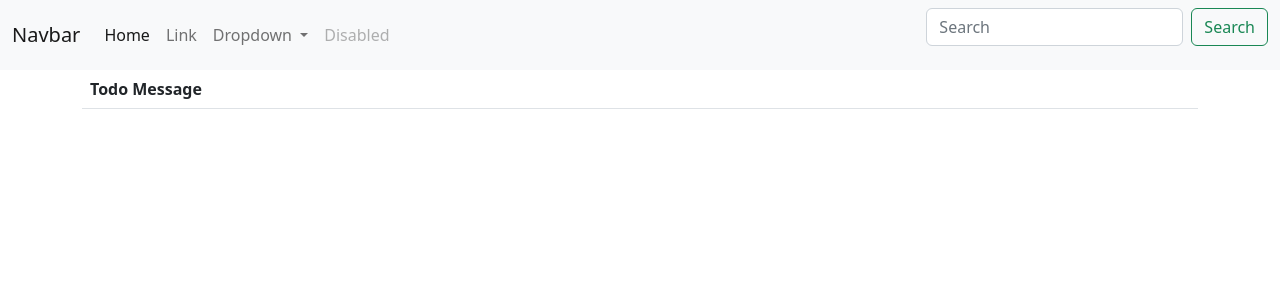
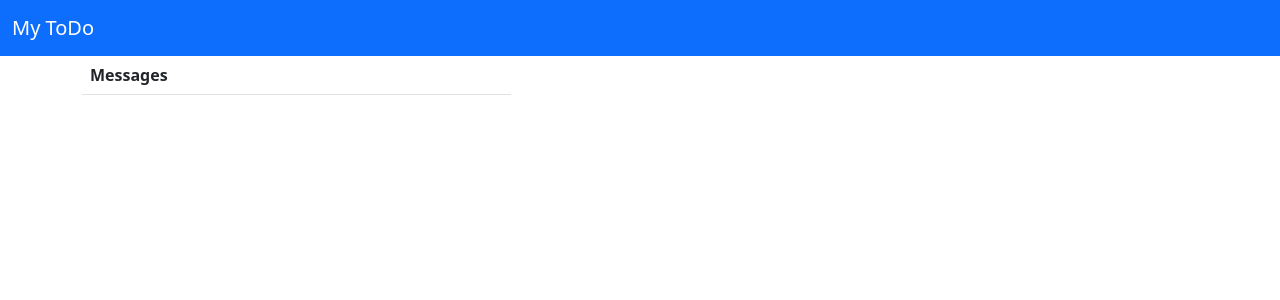
Before and after one commit to l-vamsi-krishna/todo, a Flask app: page / in a window 1280 px wide. Shown: the top 300 px of the page. Run offline with Flask 2, Linux system fonts and the light colour scheme; lists and menus that the app fills with data are empty.

Commit message:
updated UI

```diff
--- a/todo/web/app.py
+++ b/todo/web/app.py
@@ -4,14 +4,10 @@ from flask import Flask, render_template
 app = Flask(__name__)
 list_of_todos = database.retrive_todo()
 
-messages = []
-for todo in list_of_todos:
-    messages.append(todo.msg)
-
 
 @app.route("/")
 def home():
-    return render_template('index.html', title='Home', data=messages)
+    return render_template('index.html', title='Home', data=list_of_todos)
 
 
 @app.route("/about")
--- a/todo/web/templates/base.html
+++ b/todo/web/templates/base.html
@@ -10,45 +10,9 @@
 </head>
 
 <body>
-    <nav class="navbar navbar-expand-lg bg-light">
+    <nav class="navbar navbar-dark bg-primary">
         <div class="container-fluid">
-            <a class="navbar-brand" href="#">Navbar</a>
-            <button class="navbar-toggler" type="button" data-bs-toggle="collapse"
-                data-bs-target="#navbarSupportedContent" aria-controls="navbarSupportedContent" aria-expanded="false"
-                aria-label="Toggle navigation">
-                <span class="navbar-toggler-icon"></span>
-            </button>
-            <div class="collapse navbar-collapse" id="navbarSupportedContent">
-                <ul class="navbar-nav me-auto mb-2 mb-lg-0">
-                    <li class="nav-item">
-                        <a class="nav-link active" aria-current="page" href="#">Home</a>
-                    </li>
-                    <li class="nav-item">
-                        <a class="nav-link" href="#">Link</a>
-                    </li>
-                    <li class="nav-item dropdown">
-                        <a class="nav-link dropdown-toggle" href="#" role="button" data-bs-toggle="dropdown"
-                            aria-expanded="false">
-                            Dropdown
-                        </a>
-                        <ul class="dropdown-menu">
-                            <li><a class="dropdown-item" href="#">Action</a></li>
-                            <li><a class="dropdown-item" href="#">Another action</a></li>
-                            <li>
-                                <hr class="dropdown-divider">
-                            </li>
-                            <li><a class="dropdown-item" href="#">Something else here</a></li>
-                        </ul>
-                    </li>
-                    <li class="nav-item">
-                        <a class="nav-link disabled">Disabled</a>
-                    </li>
-                </ul>
-                <form class="d-flex" role="search">
-                    <input class="form-control me-2" type="search" placeholder="Search" aria-label="Search">
-                    <button class="btn btn-outline-success" type="submit">Search</button>
-                </form>
-            </div>
+            <a class="navbar-brand" href="#">My ToDo</a>
         </div>
     </nav>
     <div class="container">
--- a/todo/web/templates/index.html
+++ b/todo/web/templates/index.html
@@ -1,15 +1,15 @@
 {% extends "base.html" %}
 {% block content %}
-<table class="table">
+<table class="table" style="width: 50ex">
     <thead>
         <tr>
-            <th scope="col">Todo Message</th>
+            <th scope="col">Messages</th>
         </tr>
     </thead>
     <tbody>
         {% for msg in data %}
         <tr>
-            <td>{{ msg }}</td>
+            <td>{{ msg.msg }}</td>
         </tr>
         {% endfor %}
     </tbody>
```
Also changed, not shown: README.md, assets/cli.jpg (added), assets/home.jpg (added).
